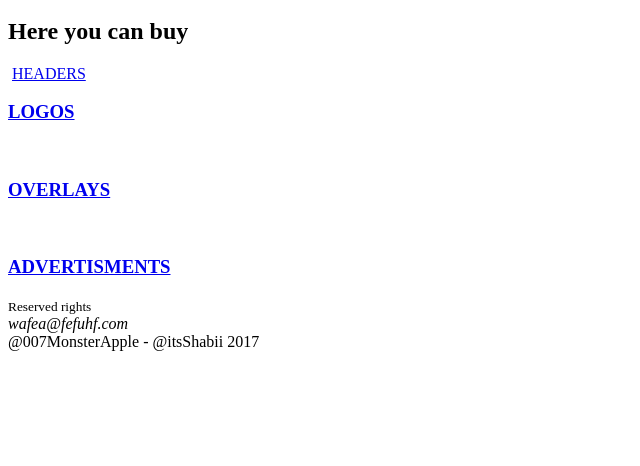
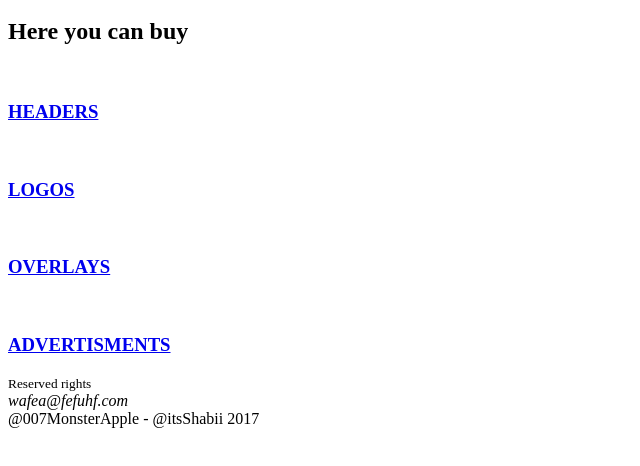
Before and after one commit to Cabasoooooot/Spicit, a plain HTML site: page shop.html in a window 1280 px wide. Shown: the part 136-602 px from the top of the page, without its empty margins (0-640 px from the left). Drawn offline with Linux system fonts and the light colour scheme.

Commit message:
Update shop.html

```diff
--- a/shop.html
+++ b/shop.html
@@ -26,7 +26,7 @@
 	<section>
 		<h2>Here you can buy</h2>
 		<img src="" alt="">
-		<a href="headers.html">HEADERS</a>
+		<h3><a href="headers.html">HEADERS</a></h3>
 		<img src="" alt="">
 		<h3><a href="logos.html">LOGOS</a></h3>
 		<img src="" alt="">
```
